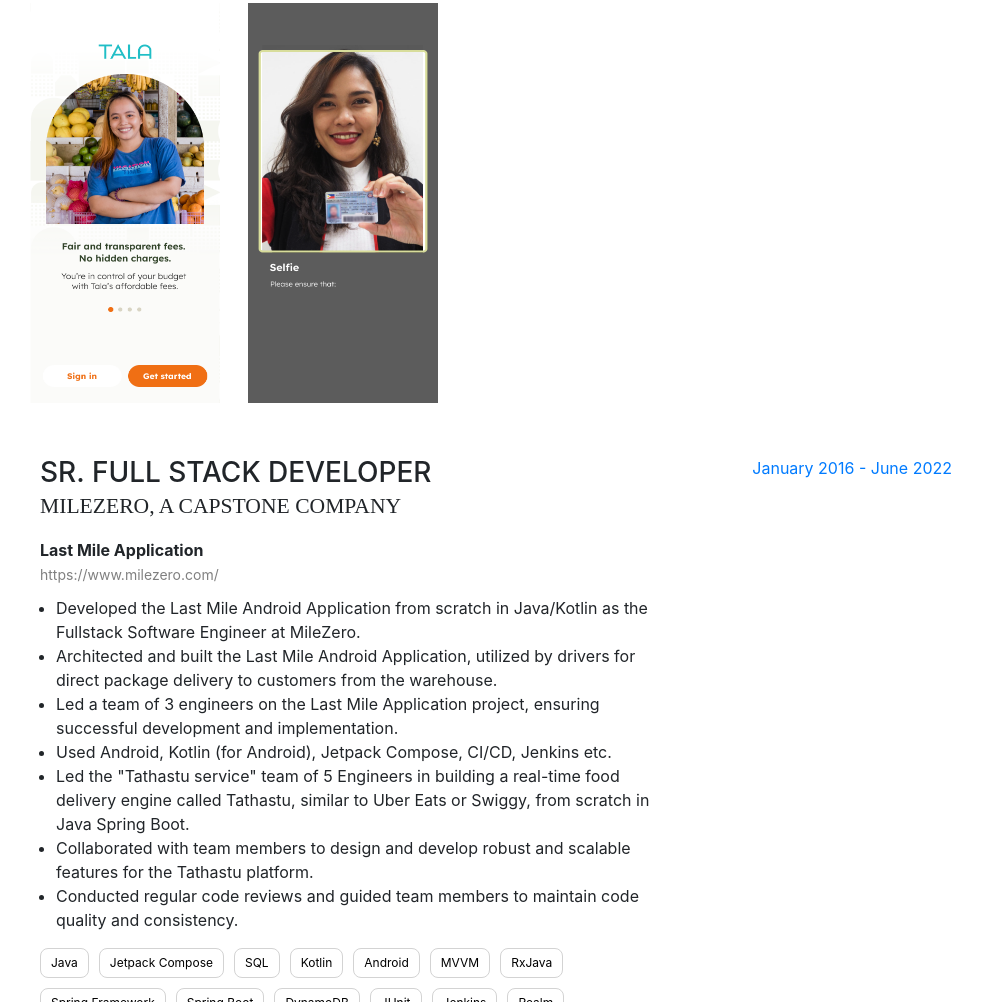
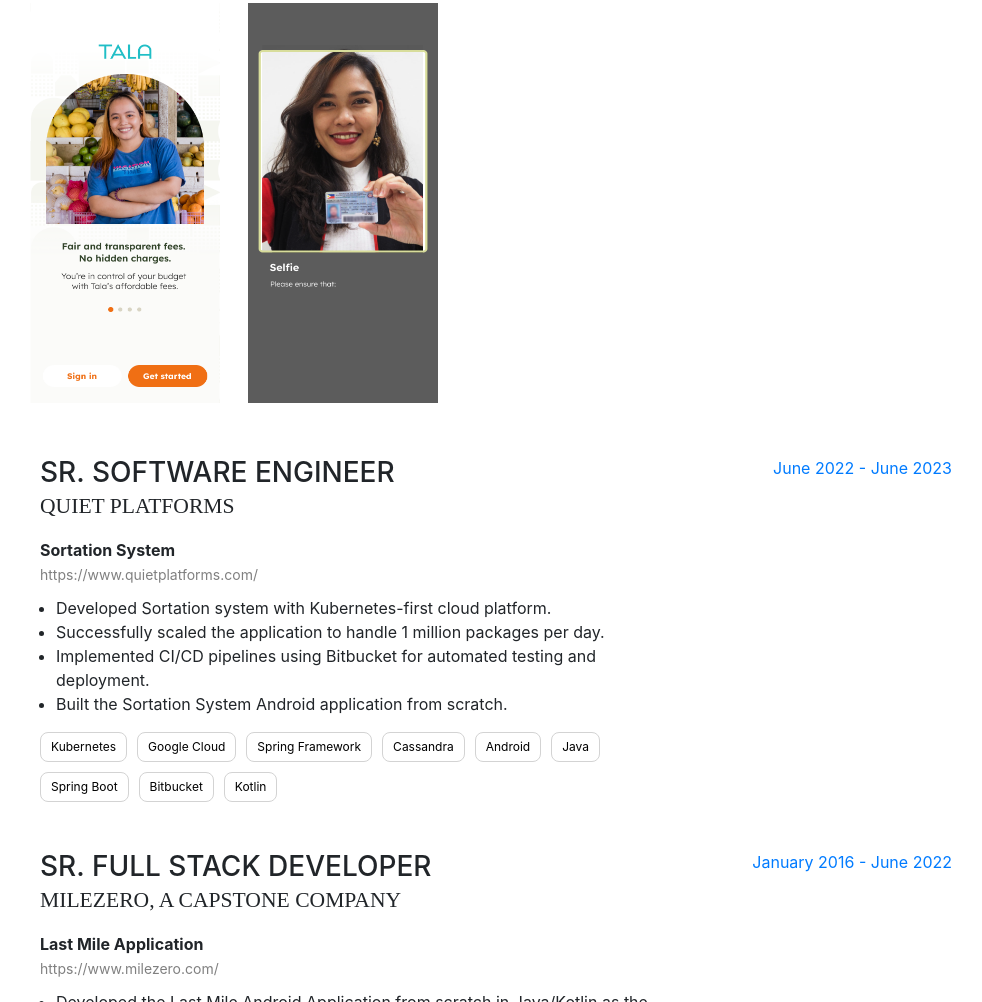
Before and after one commit to nishantt12/nishantt12.github.io, a website with bundled scripts: page index.html in a window 1280 px wide. Shown: the part 1944-2946 px from the top of the page, without its empty margins (280-1262 px from the left). Built offline with nearby package versions, Linux system fonts and the light colour scheme; a web font is replaced by a local one.

Commit message:
added quiet

```diff
--- a/index.html
+++ b/index.html
@@ -151,7 +151,42 @@
               </div>
             </div>
             <div class="resume-date text-md-right">
-              <span class="text-primary">June 2022 - Present</span>
+              <span class="text-primary">June 2023 - March 2024</span>
+            </div>
+          </div>
+
+
+          <div class="resume-item d-flex flex-column flex-md-row mb-5">
+            <div class="resume-content mr-auto">
+              <h3 class="mb-0">Sr. Software Engineer</h3>
+              <div class="subheading mb-3">Quiet Platforms</div>
+              <div class="work-title"><b>Sortation System</b></div>
+
+              <div class="link"><a href="https://www.quietplatforms.com/"
+                 style="color: gray;font-size: 14px;">
+                 https://www.quietplatforms.com/</a></div>
+              <div class="list-work">
+              <ul style="padding-left: 16px; padding-top: 10px;">
+                <li>Developed Sortation system with Kubernetes-first cloud platform.</li>
+                <li>Successfully scaled the application to handle 1 million packages per day.</li>
+                <li>Implemented CI/CD pipelines using Bitbucket for automated testing and deployment.</li>
+                <li>Built the Sortation System Android application from scratch.</li>
+              </ul>
+            </div>
+              <div class="grid-container">
+                <div class="grid-item">Kubernetes</div>
+                <div class="grid-item">Google Cloud</div>
+                <div class="grid-item">Spring Framework</div>
+                <div class="grid-item">Cassandra</div>
+                <div class="grid-item">Android</div>
+                <div class="grid-item">Java</div>
+                <div class="grid-item">Spring Boot</div>
+                <div class="grid-item">Bitbucket</div>
+                <div class="grid-item">Kotlin</div>
+              </div>
+            </div>
+            <div class="resume-date text-md-right">
+              <span class="text-primary">June 2022 - June 2023</span>
             </div>
           </div>
 
```
